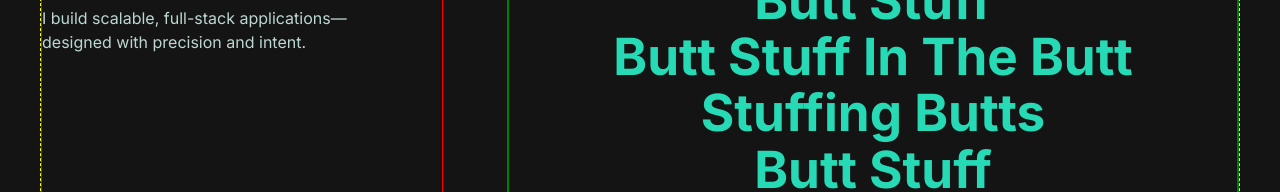
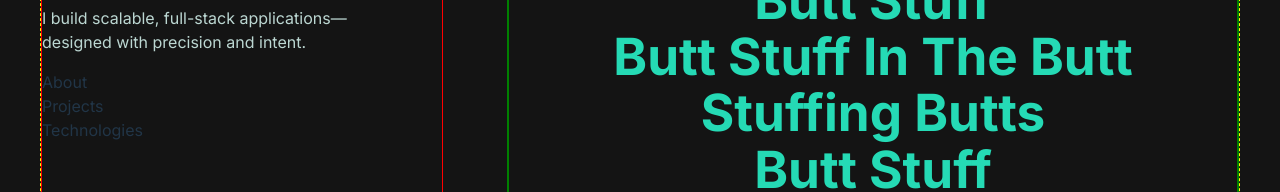
Before and after one commit to tofer-cich/portfolio-website, a React (Vite) app: page / in a window 1280 px wide. Shown: the part 192-384 px from the top of the page. Built offline with nearby package versions, Linux system fonts and the light colour scheme; a web font is replaced by a local one.

Commit message:
Added navigation list
Site needs buttons to jump to new sections

```diff
--- a/src/App.css
+++ b/src/App.css
@@ -58,6 +58,25 @@
   margin: 0;
 }
 
+ul {
+  display: flex;
+  flex-direction: column;
+  align-items: start;
+  padding: 0;
+}
+
+li {
+  list-style-type: none;
+}
+
+li:hover {
+  color: red;
+}
+
+li:hover::before {
+  content: '---';
+}
+
 #screen {
   border: 1px yellow dashed;
   display: flex;
--- a/src/App.jsx
+++ b/src/App.jsx
@@ -1,10 +1,7 @@
-import { useState } from 'react'
-import reactLogo from './assets/react.svg'
-import viteLogo from '/vite.svg'
 import './App.css'
 
 function App() {
-  const [count, setCount] = useState(0)
+
 
   return (
     <div id='screen'>
@@ -12,6 +9,11 @@
         <h1>Tofer Cich</h1>
         <h2>Full-Stack Engineer</h2>
         <p>I build scalable, full-stack applications&#8212;designed with precision and intent.</p>
+        <ul>
+          <li>About</li>
+          <li>Projects</li>
+          <li>Technologies</li>
+        </ul>
       </div>
       <main>
         <h1>Butt Stuff</h1>
```
